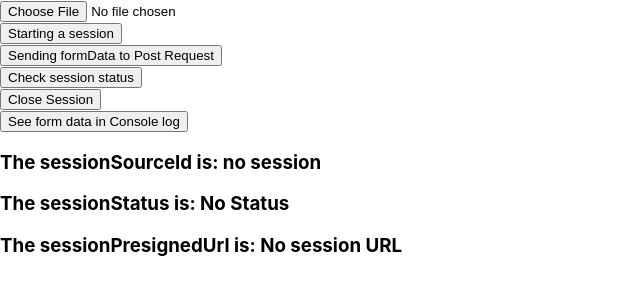
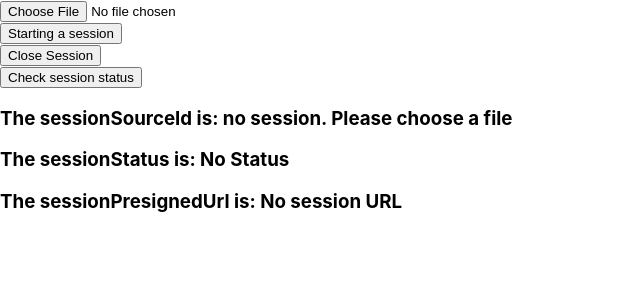
Before and after one commit to jdawsonimgix/frontend_session_demo, a React (Create React App) app: page / in a window 1280 px wide. Shown: the top 300 px of the page, without its empty margins (0-640 px from the left). Built offline with nearby package versions, Linux system fonts and the light colour scheme.

Commit message:
updated all frontend code. Removed old code and comments

```diff
--- a/src/App.js
+++ b/src/App.js
@@ -4,14 +4,13 @@ import "./App.css";
 
 function App() {
   const [pic, setPic] = useState();
-  const [sessionData, setSessionData] = useState("no session data");
-  const [sessionSourceId, setSessionSourceId] = useState("no session"); //Used to check status.
+  const [sessionSourceId, setSessionSourceId] = useState(
+    "no session. Please choose a file"
+  ); //Used to check status.
   const [sessionStatus, setSessionStatus] = useState("No Status");
-  const [theContentType, setContentType] = useState("");
   const [sessionPresignedUrl, setSessionPresignedUrl] =
     useState("No session URL"); //Long amazon url
-  const [heldFormData, setHeldFormData] = useState("");
-  useEffect(() => {}, [sessionData, heldFormData]);
+  useEffect(() => {}, []);
 
   //IMGIX EXAMPLES: STARTING SESSION
   const imgixHandleSubmitForSessionStarting = async (e) => {
@@ -21,7 +20,10 @@ function App() {
     //"https://backend-sessions-demo.vercel.app/startImgixSession",
 
     const retrievedBackendData = await axios
-      .post("http://localhost:5001/startImgixSession", formData)
+      .post(
+        "https://backend-sessions-demo.vercel.app/startImgixSession",
+        formData
+      )
       .then(console.log("starting imgix session"))
       .catch((error) => console.log(error.message));
 
@@ -29,30 +31,14 @@ function App() {
 
     console.log(retrievedBackendData.data);
 
-    setSessionSourceId(retrievedBackendData.data.sessionIdBackend); //Stores session Source id
-    setSessionStatus(retrievedBackendData.data.sessionStatusBackend); //Session status
+    setSessionSourceId(retrievedBackendData.data.sessionIdBackend);
+    setSessionStatus(retrievedBackendData.data.sessionStatusBackend);
     setSessionPresignedUrl(
       retrievedBackendData.data.sessionPresignedUrlBackend
-    ); //Session Presigned url
-    //setHeldFormData(test.data.theBufferReturned.data); //Buffer
-    // setContentType(test.data.theFileType); //content-type
+    );
   };
   const imgixHandleChangeForSessionStarting = (e) => {
     setPic(e.target.files[0]);
-  };
-
-  //IMGIX EXAMPLE: PUT REQUEST WITH PRESIGNED SESSION URL
-  const sendFormDataPostRequest = async (e) => {
-    e.preventDefault();
-    const formDataPostRequest = new FormData();
-    formDataPostRequest.append("pic", pic);
-    formDataPostRequest.append("awsURL", sessionPresignedUrl);
-
-    //Starting session
-    const test = await axios
-      .post("http://localhost:5001/postSession", formDataPostRequest)
-      .then(console.log(""))
-      .catch((error) => console.log(error.message));
   };
 
   //IMGIX EXAMPLE: CHECK SESSION STATUS
@@ -62,7 +48,10 @@ function App() {
 
     //check session
     const sessionStatusForAxios = await axios
-      .post("http://localhost:5001/checkImgixSessionStatus", value)
+      .post(
+        "https://backend-sessions-demo.vercel.app/checkImgixSessionStatus",
+        value
+      )
       .then(console.log("Check imgix session"))
       .catch((error) => console.log(error.message));
 
@@ -78,7 +67,10 @@ function App() {
 
     //close session
     const sessionStatusForAxios = await axios
-      .post("http://localhost:5001/checkImgixCloseSession", valueData)
+      .post(
+        "https://backend-sessions-demo.vercel.app/checkImgixCloseSession",
+        valueData
+      )
       .then(console.log("Client - CLOSE imgix session"))
       .catch((error) => console.log(error.message));
 
@@ -87,29 +79,18 @@ function App() {
     );
   };
 
-  //See formData
-  const seeFormData = () => {
-    console.log(JSON.stringify(heldFormData));
-  };
-
   return (
     <div className='app'>
       <form className='form' onSubmit={imgixHandleSubmitForSessionStarting}>
         <input type='file' onChange={imgixHandleChangeForSessionStarting} />
         <br />
         <button>Starting a session</button>
-        <br />
-        <button onClick={sendFormDataPostRequest}>
-          Sending formData to Post Request
-        </button>
       </form>
-      <button onClick={imgixHandleCheckStatus}>Check session status</button>
-      <br />
       <button onClick={imgixHandleCloseSession}>Close Session</button>
       <br />
-      <button onClick={seeFormData}>See form data in Console log</button>
+      <button onClick={imgixHandleCheckStatus}>Check session status</button>
+
       <br />
-
       <h3>The sessionSourceId is: {sessionSourceId}</h3>
       <h3>The sessionStatus is: {sessionStatus}</h3>
       <h3>The sessionPresignedUrl is: {sessionPresignedUrl}</h3>
```
